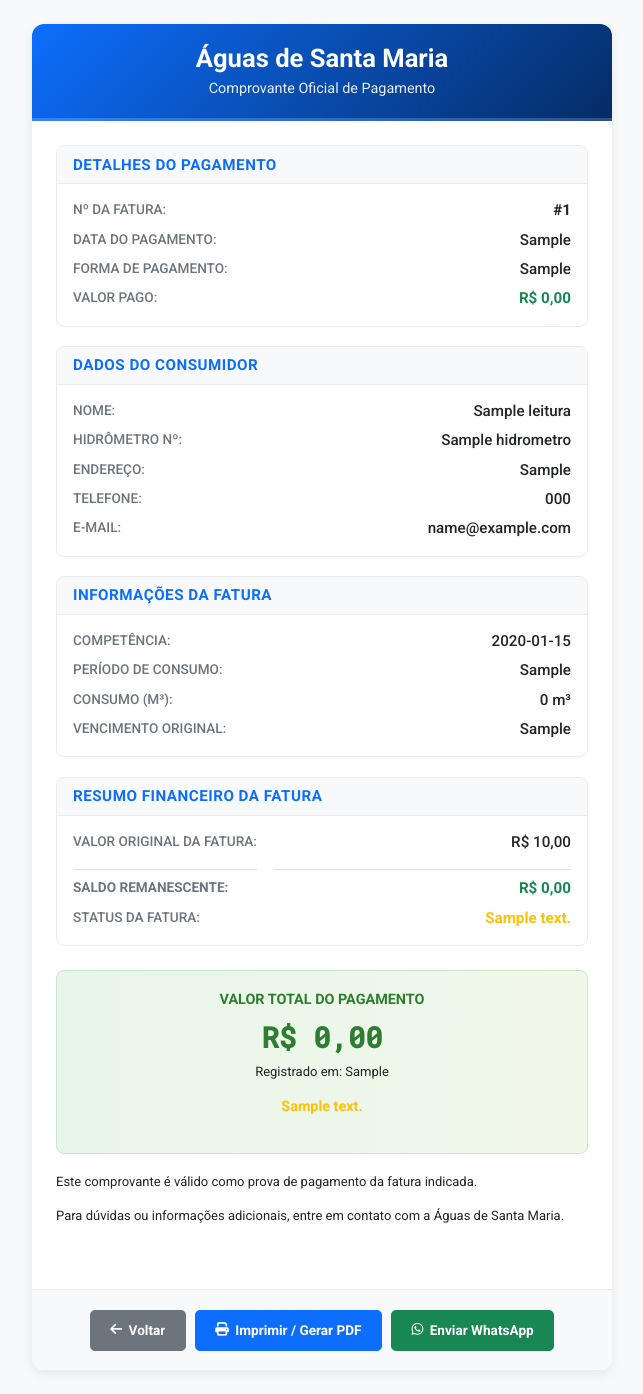
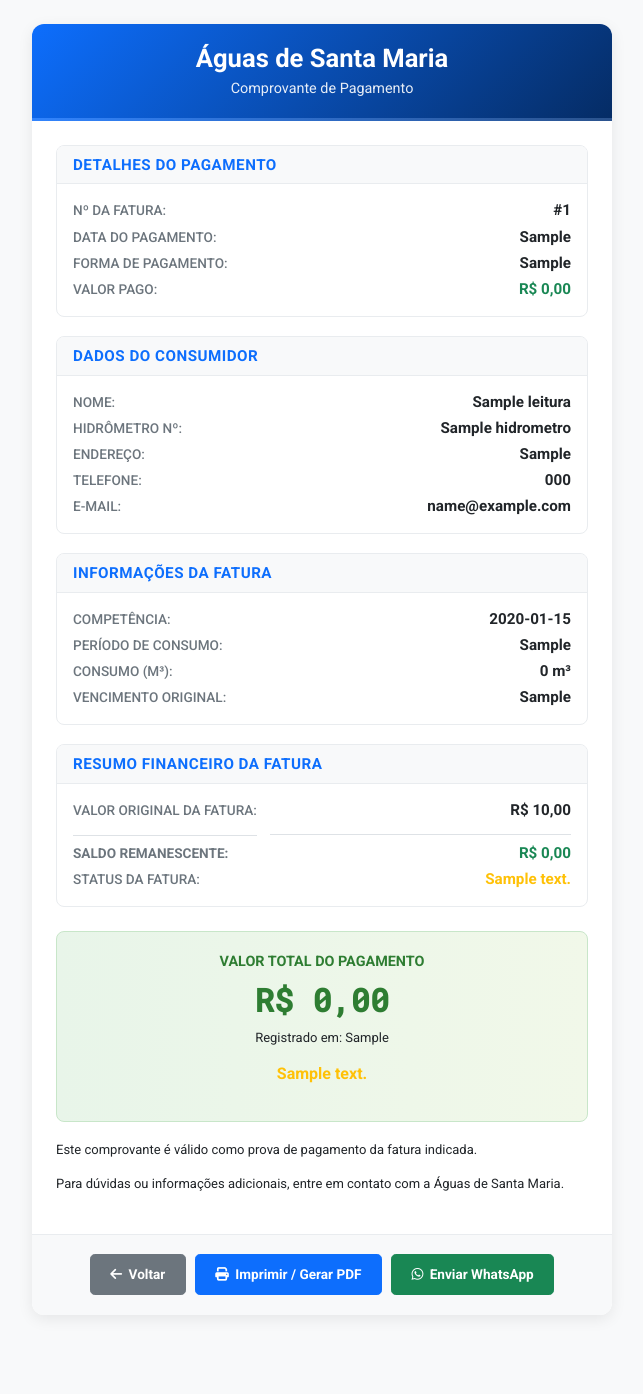
Before and after one commit to agua-2025/sistema-agua, a Flask app: template templates/detalhes_pagamento.html in a window 1280 px wide. Shown: the whole page, without its empty margins (318-961 px from the left). After the commit the page ends 1316 px from the top, so only its background shows below. Run offline with Flask 3, Linux system fonts and the light colour scheme; the template is opened without the code that fills it: most values are stand-ins (such as "Sample title", 1, 10 or a date in 2020); some libraries are stand-ins or nearby versions.

Commit message:
resolvendo centralização de comprovante pagamento

```diff
--- a/templates/detalhes_pagamento.html
+++ b/templates/detalhes_pagamento.html
@@ -52,21 +52,20 @@
         font-family: "Roboto", sans-serif;
         background-color: var(--light-gray-bg);
         color: var(--dark-text);
-        line-height: 1.4;
-        /* Remover propriedades não suportadas que causavam warnings */
-        /* -webkit-font-smoothing: antialiased; */
-        /* -moz-osx-font-smoothing: grayscale; */
-        font-size: 13px;
+        line-height: 1.4; /* Ajustado para compactação */
+        font-size: 13px; /* Tamanho da fonte base */
+        -webkit-font-smoothing: antialiased; /* Para anti-aliasing em WebKit */
+        -moz-osx-font-smoothing: grayscale; /* Para anti-aliasing em Firefox */
       }
 
       /* Container Principal - Responsivo e Compacto */
       .receipt-container {
-        max-width: 580px;
+        max-width: 580px; /* Largura otimizada para A4 */
         width: 100%;
-        margin: 1.5rem auto;
+        margin: 1.5rem auto; /* Margem externa */
         background: white;
         border-radius: 0.75rem;
-        box-shadow: 0 4px 12px rgba(0, 0, 0, 0.08); /* Simplificado */
+        box-shadow: 0 4px 15px rgba(0, 0, 0, 0.08); /* Sombra suave */
         overflow: hidden;
       }
 
@@ -124,59 +123,61 @@
       }
 
       .section-content {
-        padding: 1rem;
+        padding: 1rem; /* Padding menor */
       }
 
-      /* Grid Personalizado para Alinhamento Perfeito - WeasyPrint Friendly */
-      .info-grid-aligned {
+      /* NOVO GRID PARA ALINHAMENTO PERFEITO (SUBSTITUI INFO-ITEM) */
+      .info-row-grid {
         display: grid;
-        /* Colunas fixas para labels e valores */
-        grid-template-columns: auto 1fr; /* auto para label, 1fr para value */
-        gap: 0.5rem 1rem; /* Espaçamento vertical e horizontal */
+        /* Define duas colunas fixas para o rótulo e o valor */
+        grid-template-columns: minmax(100px, max-content) 1fr; /* Rótulo (mínimo 100px, máximo conteúdo) e Valor (resto) */
+        gap: 0.3rem 0.8rem; /* Espaçamento vertical e horizontal */
+        align-items: baseline; /* Alinha o texto na linha de base */
+        margin-bottom: 0.4rem; /* Espaçamento entre as linhas de informação */
+      }
+      .info-row-grid:last-child {
+        margin-bottom: 0; /* Remove margem do último item */
       }
 
-      .info-label-aligned {
-        font-size: 0.85rem;
+      .info-label-grid {
+        font-size: 0.85rem; /* Rótulo legível */
         color: var(--muted-text);
         font-weight: 500;
         text-transform: uppercase;
-        text-align: left;
-        white-space: nowrap; /* Não quebra linha para o label */
+        text-align: left; /* Garante alinhamento à esquerda */
+        white-space: nowrap; /* Impede quebras de linha no rótulo */
       }
-
-      .info-value-aligned {
-        font-size: 0.95rem;
-        font-weight: 500;
-        text-align: right;
+      .info-value-grid {
+        font-size: 0.95rem; /* Valor legível */
+        font-weight: 700;
         color: var(--dark-text);
+        text-align: right; /* Garante alinhamento à direita */
         word-break: break-word; /* Permite quebrar palavras longas (endereços/emails) */
-        /* Remover text-align:-webkit-match-parent se tiver */
       }
 
       /* Estilo para valores monetários */
       .value-currency {
-        font-family: "Roboto Mono", monospace;
-        font-weight: 600;
+        font-family: "Roboto Mono", monospace; /* Fonte monoespaçada para valores */
       }
 
       /* Destaques Financeiros Menores */
       .financial-summary {
         background-color: var(--light-gray-bg);
         border-left: 4px solid var(--primary-blue);
-        padding: 0.8rem;
-        margin-top: 1rem;
+        padding: 0.8rem; /* Menor */
+        margin-top: 1rem; /* Menor */
         border-radius: 0 0.25rem 0.25rem 0;
       }
 
       .financial-summary .label {
-        font-size: 0.85rem;
+        font-size: 0.85rem; /* Menor */
         color: var(--muted-text);
         text-transform: uppercase;
         margin-bottom: 0.2rem;
       }
 
       .financial-summary .amount {
-        font-size: 1.3rem;
+        font-size: 1.3rem; /* Menor */
         font-weight: 700;
         font-family: "Roboto Mono", monospace;
       }
@@ -200,7 +201,7 @@
       }
 
       .total-summary .amount {
-        font-size: 1.8rem;
+        font-size: 2rem; /* Valor principal ajustado */
         font-weight: 700;
         color: #2e7d32;
         font-family: "Roboto Mono", monospace;
@@ -208,14 +209,14 @@
       }
 
       .total-summary .status {
-        font-size: 0.9rem;
+        font-size: 1rem; /* Menor */
         font-weight: 700;
-        margin-top: 5px;
+        margin-top: 5px; /* Menor */
       }
 
       /* Rodapé Institucional */
       .receipt-footer {
-        padding: 1rem;
+        padding: 1rem; /* Menor */
         text-align: center;
         border-top: 1px solid var(--medium-gray-border);
         font-size: 0.8rem;
@@ -227,26 +228,28 @@
         display: flex;
         flex-wrap: wrap;
         justify-content: center;
-        gap: 0.6rem;
-        padding: 1.2rem;
+        gap: 0.6rem; /* Espaçamento entre botões */
+        padding: 1.2rem; /* Padding menor */
         background-color: var(--light-gray-bg);
         border-top: 1px solid var(--medium-gray-border);
-        /* Remover box-shadow de hover ou transições complexas */
-        border-bottom-left-radius: 0.75rem;
-        border-bottom-right-radius: 0.75rem;
-        margin-top: 1.5rem;
+        border-bottom-left-radius: 0.75rem; /* Para container principal */
+        border-bottom-right-radius: 0.75rem; /* Para container principal */
       }
 
       .btn-action {
-        padding: 0.6rem 1.2rem;
-        font-size: 0.85rem;
+        padding: 0.6rem 1.2rem; /* Botões menores */
+        font-size: 0.85rem; /* Texto do botão menor */
         font-weight: 600;
         border-radius: 0.3rem;
         display: inline-flex;
         align-items: center;
-        gap: 0.4rem;
-        /* Remover transições e transformações complexas */
-        /* transition: all 0.2s ease; */
+        gap: 0.4rem; /* Espaçamento ícone-texto */
+        transition: all 0.2s ease;
+      }
+
+      .btn-action:hover {
+        transform: translateY(-1px);
+        box-shadow: 0 1px 3px rgba(0, 0, 0, 0.1);
       }
 
       /* Utilitários Bootstrap-like - Substituindo vars por hex diretos */
@@ -302,18 +306,17 @@
         }
       }
 
-      /* Estilos para Impressão (A4) - OTIMIZADOS PARA WEASYPRINT */
+      /* Estilos para Impressão (A4) - OTIMIZADOS PARA WEASYPRINT E ALINHAMENTO */
       @media print {
         @page {
           size: A4;
-          margin: 1cm; /* Margens um pouco maiores para conforto na impressão */
+          margin: 1cm; /* Margens padrão A4, reajustado para conforto na impressão */
         }
         body {
           background: white;
           font-size: 9pt; /* Fonte base para impressão */
-          /* Propriedades que causam warnings removidas/simplificadas */
-          /* -webkit-print-color-adjust: exact; */
-          /* print-color-adjust: exact; */
+          -webkit-print-color-adjust: exact;
+          print-color-adjust: exact;
         }
         .no-print {
           display: none !important;
@@ -406,7 +410,7 @@
     <div class="receipt-container">
       <header class="comprovante-header no-print">
         <h1>Águas de Santa Maria</h1>
-        <p>Comprovante Oficial de Pagamento</p>
+        <p>Comprovante de Pagamento</p>
       </header>
 
       <main class="receipt-body">
@@ -415,25 +419,21 @@
             <h2>Detalhes do Pagamento</h2>
           </div>
           <div class="section-content">
-            <div class="info-grid-aligned">
-              <span class="info-label-aligned">Nº da Fatura:</span>
-              <span class="info-value-aligned highlight"
-                >#{{ leitura.id }}</span
-              >
+            <div class="info-row-grid">
+              <span class="info-label-grid">Nº da Fatura:</span>
+              <span class="info-value-grid highlight">#{{ leitura.id }}</span>
 
-              <span class="info-label-aligned">Data do Pagamento:</span>
-              <span class="info-value-aligned">{{ data_emissao }}</span>
+              <span class="info-label-grid">Data do Pagamento:</span>
+              <span class="info-value-grid">{{ data_emissao }}</span>
 
-              <span class="info-label-aligned">Forma de Pagamento:</span>
-              <span class="info-value-aligned">
+              <span class="info-label-grid">Forma de Pagamento:</span>
+              <span class="info-value-grid">
                 {{ pagamentos_feitos[0].forma_pagamento if pagamentos_feitos
                 else 'N/A' }}
               </span>
 
-              <span class="info-label-aligned">Valor Pago:</span>
-              <span
-                class="info-value-aligned currency text-success-alt highlight"
-              >
+              <span class="info-label-grid">Valor Pago:</span>
+              <span class="info-value-grid currency text-success-alt highlight">
                 R$ {{ "%.2f"|format(total_pago_acumulado|float) | replace('.',
                 ',') }}
               </span>
@@ -446,29 +446,27 @@
             <h2>Dados do Consumidor</h2>
           </div>
           <div class="section-content">
-            <div class="info-grid-aligned">
-              <span class="info-label-aligned">Nome:</span>
-              <span class="info-value-aligned"
-                >{{ leitura.consumidor_nome }}</span
-              >
+            <div class="info-row-grid">
+              <span class="info-label-grid">Nome:</span>
+              <span class="info-value-grid">{{ leitura.consumidor_nome }}</span>
 
-              <span class="info-label-aligned">Hidrômetro Nº:</span>
-              <span class="info-value-aligned"
+              <span class="info-label-grid">Hidrômetro Nº:</span>
+              <span class="info-value-grid"
                 >{{ leitura.hidrometro or "N/C" }}</span
               >
 
-              <span class="info-label-aligned">Endereço:</span>
-              <span class="info-value-aligned"
+              <span class="info-label-grid">Endereço:</span>
+              <span class="info-value-grid"
                 >{{ leitura.consumidor_endereco or "Não informado" }}</span
               >
 
-              <span class="info-label-aligned">Telefone:</span>
-              <span class="info-value-aligned"
+              <span class="info-label-grid">Telefone:</span>
+              <span class="info-value-grid"
                 >{{ leitura.telefone or "Não informado" }}</span
               >
 
-              <span class="info-label-aligned">E-mail:</span>
-              <span class="info-value-aligned"
+              <span class="info-label-grid">E-mail:</span>
+              <span class="info-value-grid"
                 >{{ leitura.email or "Não informado" }}</span
               >
             </div>
@@ -480,22 +478,22 @@
             <h2>Informações da Fatura</h2>
           </div>
           <div class="section-content">
-            <div class="info-grid-aligned">
-              <span class="info-label-aligned">Competência:</span>
-              <span class="info-value-aligned"
+            <div class="info-row-grid">
+              <span class="info-label-grid">Competência:</span>
+              <span class="info-value-grid"
                 >{{ leitura.data_leitura_atual.strftime('%m/%Y') }}</span
               >
 
-              <span class="info-label-aligned">Período de Consumo:</span>
-              <span class="info-value-aligned">{{ periodo_consumo }}</span>
+              <span class="info-label-grid">Período de Consumo:</span>
+              <span class="info-value-grid">{{ periodo_consumo }}</span>
 
-              <span class="info-label-aligned">Consumo (m³):</span>
-              <span class="info-value-aligned"
+              <span class="info-label-grid">Consumo (m³):</span>
+              <span class="info-value-grid"
                 >{{ "%g"|format(consumo_m3|int) }} m³</span
               >
 
-              <span class="info-label-aligned">Vencimento Original:</span>
-              <span class="info-value-aligned">{{ vencimento_formatado }}</span>
+              <span class="info-label-grid">Vencimento Original:</span>
+              <span class="info-value-grid">{{ vencimento_formatado }}</span>
             </div>
           </div>
         </section>
@@ -505,41 +503,41 @@
             <h2>Resumo Financeiro da Fatura</h2>
           </div>
           <div class="section-content">
-            <div class="info-grid-aligned">
-              <span class="info-label-aligned">Valor Original da Fatura:</span>
-              <span class="info-value-aligned currency"
+            <div class="info-row-grid">
+              <span class="info-label-grid">Valor Original da Fatura:</span>
+              <span class="info-value-grid currency"
                 >R$ {{ "%.2f"|format(leitura.valor_original|float) |
                 replace('.', ',') }}</span
               >
 
               {% if total_juros_multa_pago > 0 %}
-              <span class="info-label-aligned">Juros/Multas Pagos:</span>
-              <span class="info-value-aligned currency"
+              <span class="info-label-grid">Juros/Multas Pagos:</span>
+              <span class="info-value-grid currency"
                 >R$ {{ "%.2f"|format(total_juros_multa_pago|float) |
                 replace('.', ',') }}</span
               >
               {% endif %} {% if multa_atual > 0 or juros_atual > 0 %}
-              <span class="info-label-aligned text-danger-alt"
+              <span class="info-label-grid text-danger-alt"
                 >Multas/Juros Pendentes:</span
               >
-              <span class="info-value-aligned currency text-danger-alt">
+              <span class="info-value-grid currency text-danger-alt">
                 R$ {{ "%.2f"|format(multa_atual + juros_atual|float) |
                 replace('.', ',') }}
               </span>
               {% endif %}
 
-              <span class="info-label-aligned highlight border-top pt-2 mt-2"
+              <span class="info-label-grid highlight border-top pt-2 mt-2"
                 >SALDO REMANESCENTE:</span
               >
               <span
-                class="info-value-aligned currency highlight border-top pt-2 mt-2 {% if saldo_final > 0 %}text-danger-alt{% else %}text-success-alt{% endif %}"
+                class="info-value-grid currency highlight border-top pt-2 mt-2 {% if saldo_final > 0 %}text-danger-alt{% else %}text-success-alt{% endif %}"
               >
                 R$ {{ "%.2f"|format(saldo_final|float) | replace('.', ',') }}
               </span>
 
-              <span class="info-label-aligned">Status da Fatura:</span>
+              <span class="info-label-grid">Status da Fatura:</span>
               <span
-                class="info-value-aligned fw-bold {% if 'Quitada' in situacao_da_fatura_texto %}text-success-alt{% elif 'Vencida' in situacao_da_fatura_texto %}text-danger-alt{% else %}text-warning-alt{% endif %}"
+                class="info-value-grid fw-bold {% if 'Quitada' in situacao_da_fatura_texto %}text-success-alt{% elif 'Vencida' in situacao_da_fatura_texto %}text-danger-alt{% else %}text-warning-alt{% endif %}"
               >
                 {{ situacao_da_fatura_texto }}
               </span>
@@ -624,18 +620,15 @@
         html2pdf().set(opt).from(element).save();
       }
 
-      // Conecta o botão "Baixar PDF" à função
+      // Conecta o botão "Imprimir / Gerar PDF" (que você já tinha) e "Enviar WhatsApp"
       document.addEventListener("DOMContentLoaded", function () {
-        const downloadPdfButton = document
-          .querySelector(".btn-action .fa-file-pdf")
-          ?.closest("button");
-        if (downloadPdfButton) {
-          downloadPdfButton.onclick = generatePDF;
-        }
+        // O botão "Imprimir / Gerar PDF" já usa window.print() diretamente.
+        // Para o botão "Baixar PDF" (que foi removido no HTML, mas se você quiser reativar)
+        // const downloadPdfButton = document.querySelector('.btn-action .fa-file-pdf')?.closest('button');
+        // if (downloadPdfButton) {
+        //     downloadPdfButton.onclick = generatePDF;
+        // }
       });
-
-      // Não precisamos da função checkPageBreak aqui, pois o objetivo é sempre caber
-      // e html2pdf já lida com a renderização.
     </script>
   </body>
 </html>
```
Also changed, not shown: other parts of templates/detalhes_pagamento.html (+34 -34 lines).
